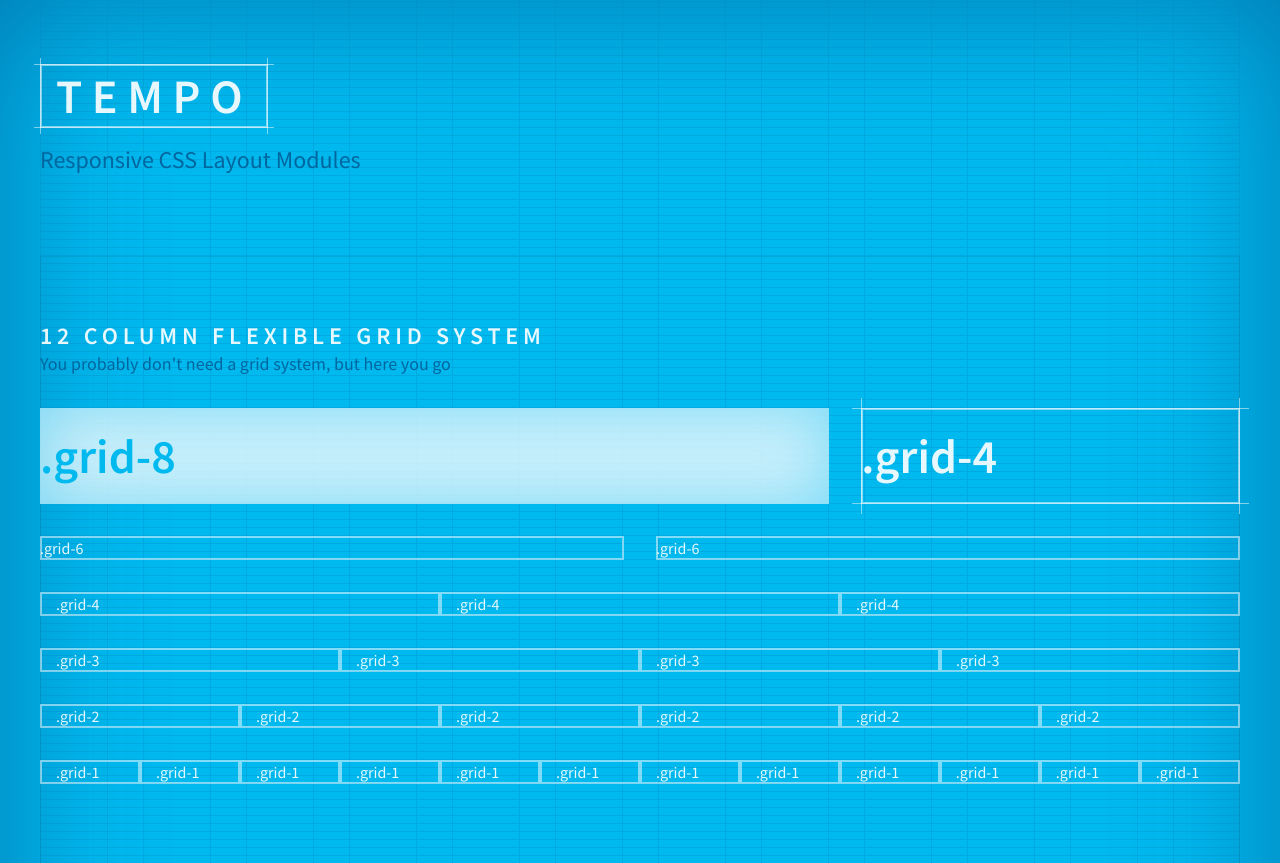
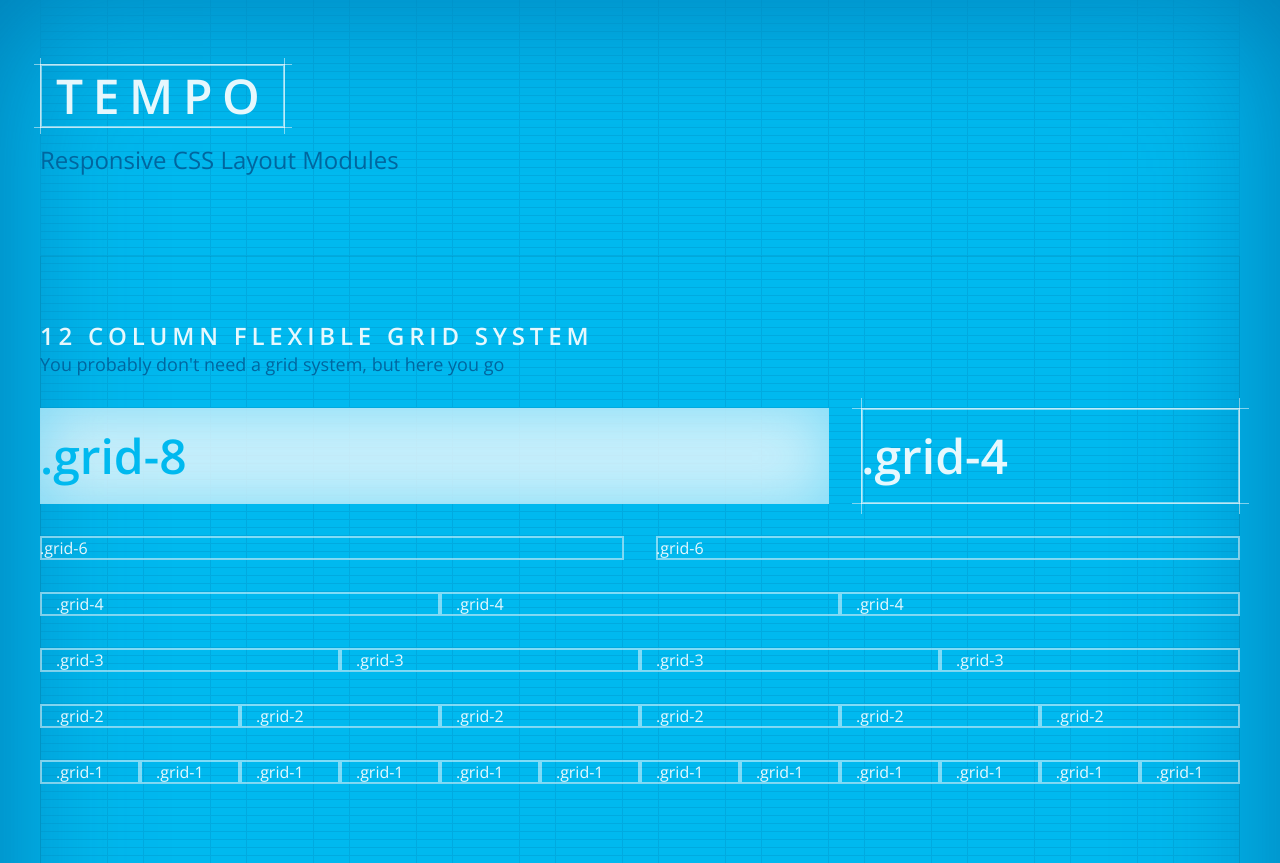
Before and after one commit to jxnblk/tempo, a plain HTML site: page index.html in a window 1280 px wide. Shown: the top 863 px of the page. Drawn offline with nearby package versions, Linux system fonts and the light colour scheme.

Commit message:
Testing Jxnblk styles

```diff
--- a/index.html
+++ b/index.html
@@ -8,7 +8,7 @@
   <meta name="viewport" content="width=device-width, initial-scale=1">
   <link rel="stylesheet" href="site/style.css" />
   <link rel="stylesheet" href="tempo.css" />
-  <link href='http://fonts.googleapis.com/css?family=Source+Sans+Pro:400,600' rel='stylesheet' type='text/css'>
+  <link href='http://fonts.googleapis.com/css?family=Open+Sans:400,600' rel='stylesheet' type='text/css'>
 </head>
 
 <body class="px2">
--- a/site/_theme.scss
+++ b/site/_theme.scss
@@ -5,6 +5,12 @@ $dark-blue: #00669f;
 $light-gray: #eee;
 $mid-gray: #777;
 $dark-gray: #333;
+
+// From Jxnblk Style Guide
+//$blue: #0096cc;
+$light-gray: #eaeff0;
+$mid-gray: #708690;
+$dark-gray: #405660;
 
 .white { color: #fff; }
 .blue { color: $blue; }
--- a/site/_type.scss
+++ b/site/_type.scss
@@ -1,7 +1,8 @@
 // Type
 
 body {
-  font-family: 'Source Sans Pro', 'Helvetica Neue', Helvetica, sans-serif;
+  //font-family: 'Source Sans Pro', 'Helvetica Neue', Helvetica, sans-serif;
+  font-family: 'Open Sans', 'Helvetica Neue', Helvetica, sans-serif;
   line-height: 1.5rem;
   font-weight: 400;
 }
```
Also changed, not shown: site/style.css.
